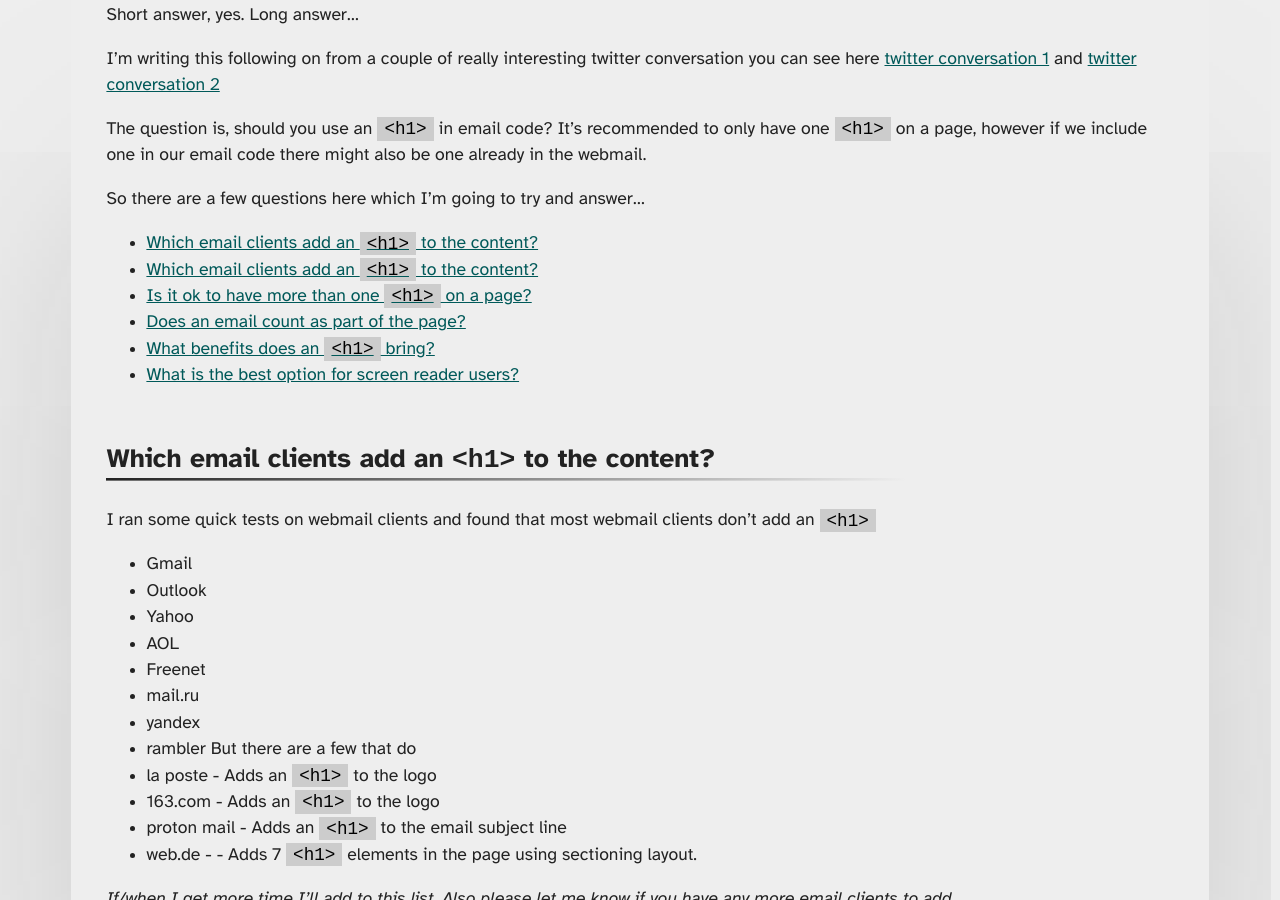
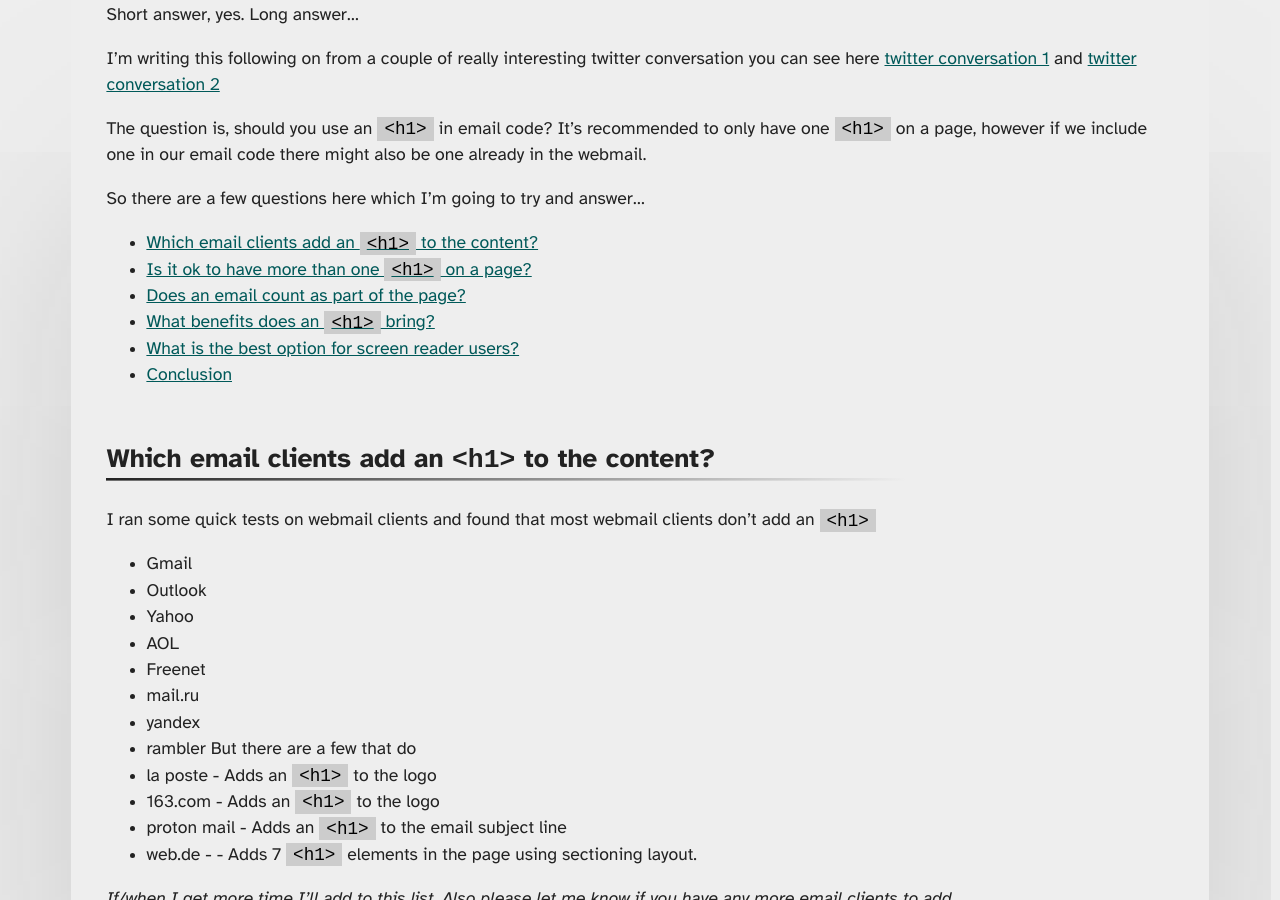
Before and after one commit to M-J-Robbins/good-email-code, a Jekyll site: the page built from email-accessibility/should-you-use-an-h1-in-email-code.md, in a window 1280 px wide and 900 px high, scrolled down 357 px. Built offline with Jekyll 4.4.1, drawn with Linux system fonts in a browser that asks for light colours; our own code applies the rules of GitHub Pages for plain Markdown files; a script that is not in the unit is left out.

Commit message:
Update should-you-use-an-h1-in-email-code.md

```diff
--- a/email-accessibility/should-you-use-an-h1-in-email-code.md
+++ b/email-accessibility/should-you-use-an-h1-in-email-code.md
@@ -8,12 +8,12 @@
 The question is, should you use an `<h1>` in email code? It’s recommended to only have one `<h1>` on a page, however if we include one in our email code there might also be one already in the webmail.
 
 So there are a few questions here which I’m going to try and answer...
- * [Which email clients add an `<h1>` to the content?](which-email-clients-add-an-h1-to-the-content)
- * [Which email clients add an `<h1>` to the content?](which-email-clients-add-an-h1-to-the-content)
- * [Is it ok to have more than one `<h1>` on a page?](is-it-ok-to-have-more-than-one-h1-on-a-page)
- * [Does an email count as part of the page?](does-an-email-count-as-part-of-the-page)
- * [What benefits does an `<h1>` bring?](what-benefits-does-an-h1-bring)
- * [What is the best option for screen reader users?](what-is-the-best-option-for-screen-reader-users)
+ * [Which email clients add an `<h1>` to the content?](#which-email-clients-add-an-h1-to-the-content)
+ * [Is it ok to have more than one `<h1>` on a page?](#is-it-ok-to-have-more-than-one-h1-on-a-page)
+ * [Does an email count as part of the page?](#does-an-email-count-as-part-of-the-page)
+ * [What benefits does an `<h1>` bring?](#what-benefits-does-an-h1-bring)
+ * [What is the best option for screen reader users?](#what-is-the-best-option-for-screen-reader-users)
+ * [Conclusion](#conclusion)
 
 ## Which email clients add an `<h1>` to the content?
 I ran some quick tests on webmail clients and found that most webmail clients don’t add an `<h1>`
```
